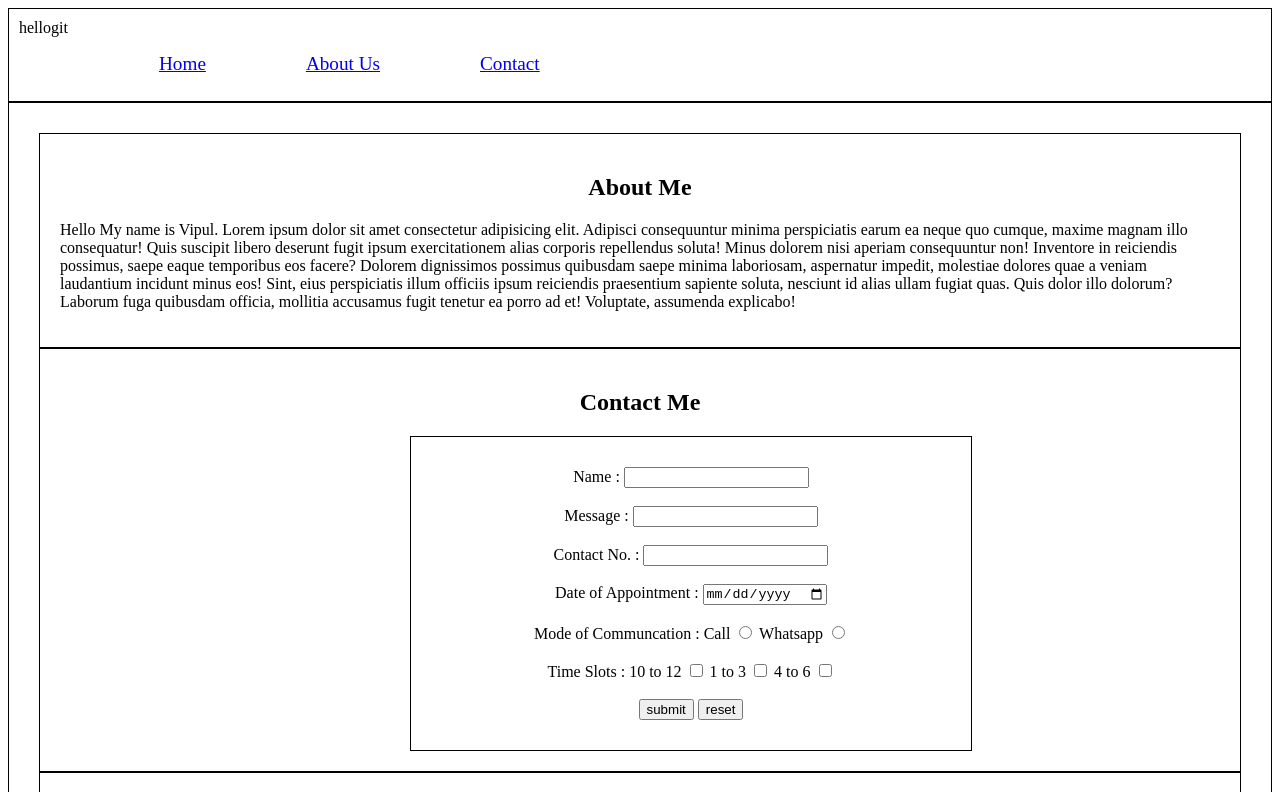
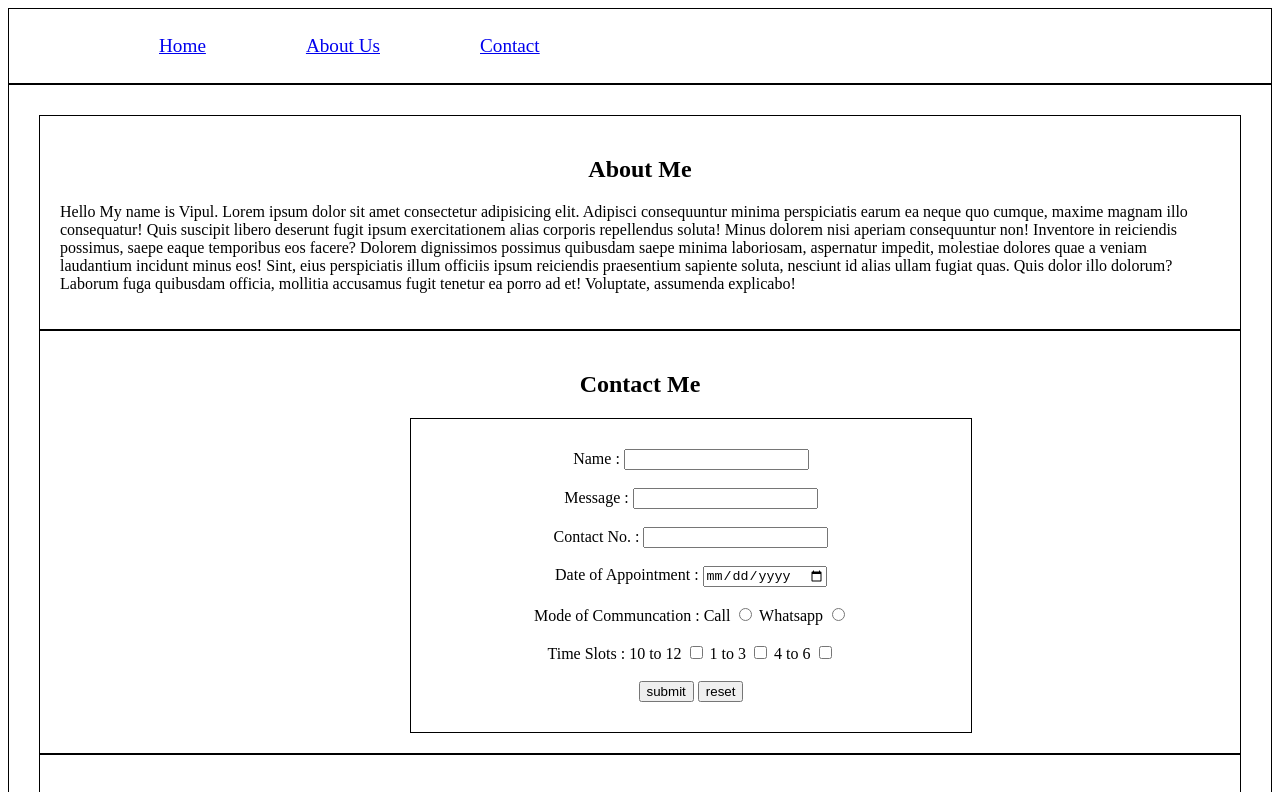
Before and after one commit to VipulTrimbake610/demo, a plain HTML site: page Homework 13-04-23.html in a window 1280 px wide. Shown: the top 792 px of the page. Drawn offline with Linux system fonts and the light colour scheme.

Commit message:
removed hellogit

```diff
--- a/Homework 13-04-23.html
+++ b/Homework 13-04-23.html
@@ -34,7 +34,6 @@
 <body>
     <header>
         <nav>
-            hellogit
             <ul style="list-style-type: none; display: flex;">
                 <li><a href="https://navi.com/" target="_blank">Home</a></li>
                 <li><a href="https://navi.com/blog/" target="_blank">About Us</a></li>
```
